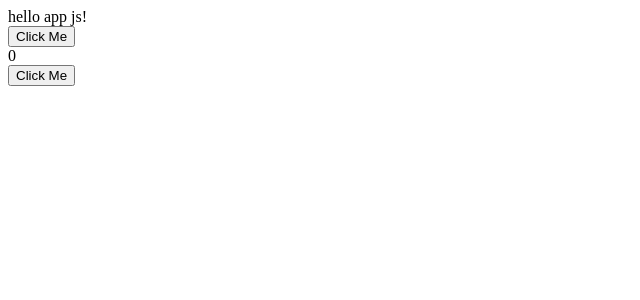
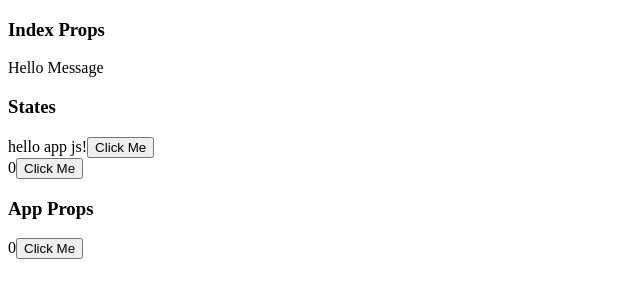
Before and after one commit to yslee9311/ReactWeb, a React (Create React App) app: page / in a window 1280 px wide. Shown: the top 300 px of the page, without its empty margins (0-640 px from the left). Built offline with nearby package versions, Linux system fonts and the light colour scheme.

Commit message:
TEST : props 테스트
1. props 테스트

```diff
--- a/src/App.js
+++ b/src/App.js
@@ -21,10 +21,42 @@ class App extends Component {
   render() {
     return (
       <div className="App">
-        <div>{this.state.hello}</div>
-        <button onClick={this.handleChange}>Click Me</button>
-        <div>{this.state.count}</div>
-        <button onClick={this.countUp}>Click Me</button>
+        <h3>Index Props</h3>
+        <div className='props'>
+          <span>{this.props.message}</span>
+        </div>
+
+        <h3>States</h3>
+        <div className='states'>
+          <div>
+            {this.state.hello}
+            <button onClick={this.handleChange}>Click Me</button>
+          </div>
+          <div>
+            {this.state.count}
+            <button onClick={this.countUp}>Click Me</button>
+          </div>
+        </div>
+
+        <h3>App Props</h3>
+        <div className='inside-app-props'>
+          <InsideApp
+            count={this.state.count}
+            handleChange={this.countUp} />
+        </div>
+      </div>
+    )
+  }
+}
+
+
+class InsideApp extends Component {
+  render() {
+    console.log('2222', this.props);
+    return (
+      <div>
+        {this.props.count}
+        <button onClick={this.props.handleChange}>Click Me</button>
       </div>
     )
   }
--- a/src/index.js
+++ b/src/index.js
@@ -5,6 +5,6 @@ import App from './App';
 const root = ReactDOM.createRoot(document.getElementById('root'));
 root.render(
   <React.StrictMode>
-    <App />
+    <App message={'Hello Message'}/>
   </React.StrictMode>
 );
```
